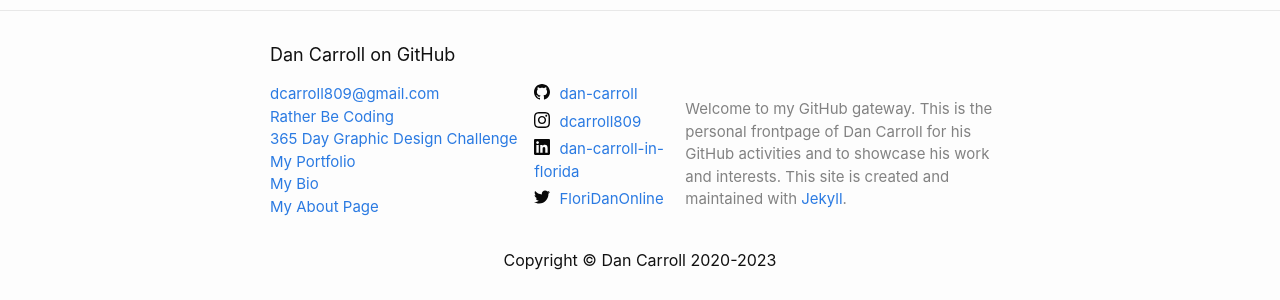
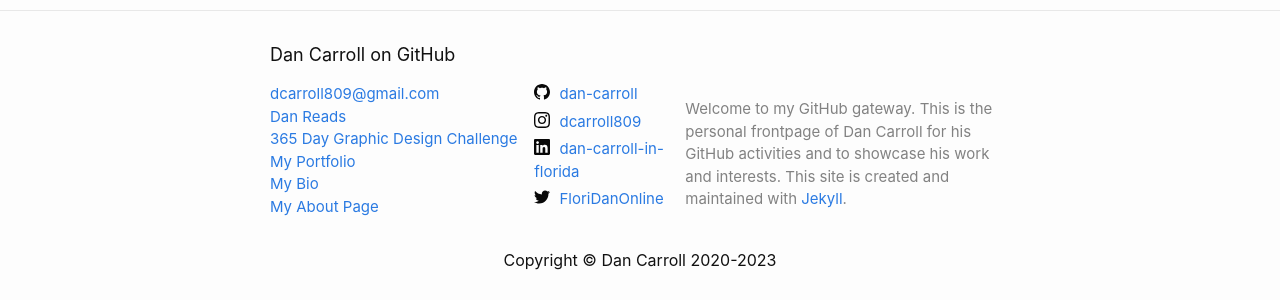
Before and after one commit to dan-carroll/dan-carroll.github.io, a Jekyll site: the page built from index.markdown, in a window 1280 px wide. Shown: the part 583-883 px from the top of the page. Built offline with Jekyll 4.4.1, drawn with Linux system fonts in a browser that asks for light colours.

Commit message:
Update _config.yml
Added and rearranged links to my external pages.

```diff
--- a/_config.yml
+++ b/_config.yml
@@ -15,10 +15,15 @@
 instagram_username: dcarroll809
 
 # My Add-Ins
-blog1_title: Rather Be Coding
-blog1_url: https://ratherbecoding.dmcarroll.net/
+blog1_title: Dan Reads
+blog1_url: https://dan-carroll.github.io/danreads/
 blog2_title: 365 Day Graphic Design Challenge
 blog2_url: https://dan-carroll.github.io/graphic-design-challenge/
+blog3_title: My Python Pages
+blog3_url: https://dancarroll.pythonanywhere.com/
+blog4_title: Rather Be Coding
+blog4_url: #
+
 
 # Build settings
 plugins:
```
